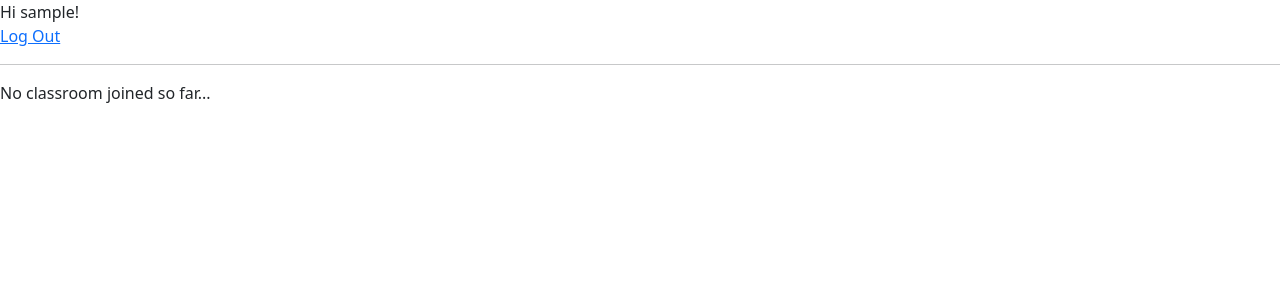
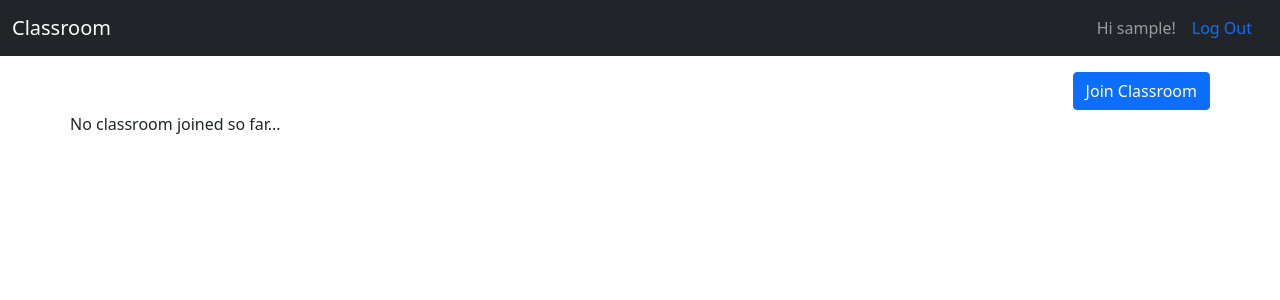
Before and after one commit to DireWolf707/Online-Classroom, a Django app: page / in a window 1280 px wide. Shown: the top 300 px of the page. Run offline with Django 3.2, Linux system fonts and the light colour scheme; the visitor is signed in with stand-in values (Sample User, id 1); data that the repository does not hold is empty; some libraries are stand-ins or nearby versions.

Commit message:
added message framework and classroom join/create functionality

```diff
--- /dev/null
+++ b/classroom/forms.py
@@ -0,0 +1,14 @@
+from django import forms
+from .models import Classroom
+#from django.core.exceptions import ValidationError
+#from django.core import validators
+
+
+class CreateClassForm(forms.ModelForm):
+    class Meta:
+        model = Classroom
+        fields = ('name',)
+
+
+class JoinClassForm(forms.Form):
+    code = forms.CharField(max_length=10, min_length=10)
--- a/classroom/urls.py
+++ b/classroom/urls.py
@@ -1,6 +1,8 @@
 from django.urls import path
-from .views import HomeView
+from .views import HomeView, CreateClassView, JoinClassView
 
 urlpatterns = [
-    path("", HomeView.as_view(), name='home')
+    path("", HomeView.as_view(), name='home'),
+    path("create_class/", CreateClassView.as_view(), name='create_class'),
+    path("join_class/", JoinClassView.as_view(), name='join_class'),
 ]
--- a/classroom/views.py
+++ b/classroom/views.py
@@ -1,7 +1,9 @@
-from django.shortcuts import render
+from django.shortcuts import render, redirect
 from django.views import View
-from django.contrib.auth.mixins import LoginRequiredMixin
+from django.contrib.auth.mixins import LoginRequiredMixin, UserPassesTestMixin
+from django.contrib import messages
 from .models import Classroom
+from .forms import CreateClassForm, JoinClassForm
 
 
 class HomeView(LoginRequiredMixin, View):
@@ -9,8 +11,57 @@ class HomeView(LoginRequiredMixin, View):
         user = self.request.user
         if user.is_teacher:
             classrooms = user.classrooms.all()
+            form = CreateClassForm()
         else:
             classrooms = Classroom.objects.filter(
                 students__in=[self.request.user]
             )
-        return render(request, 'home.html', {'classrooms': classrooms})
+            form = JoinClassForm()
+        return render(request, 'home.html', {'classrooms': classrooms, 'form': form})
+
+
+class CreateClassView(LoginRequiredMixin, UserPassesTestMixin, View):
+    def post(self, request, *args, **kwargs):
+        form = CreateClassForm(data=self.request.POST)
+        if form.is_valid():
+            return self.form_valid(form)
+        return self.form_invalid(form)
+
+    def form_valid(self, form):
+        form.instance.teacher = self.request.user
+        form.save()
+        messages.info(self.request, 'Classroom Created!')
+        return redirect('home')
+
+    def form_invalid(self, form):
+        messages.warning(
+            self.request, 'Some Error Occured: Classroom Not Created!')
+        return redirect('home')
+
+    def test_func(self):
+        return self.request.user.is_teacher
+
+
+class JoinClassView(LoginRequiredMixin, UserPassesTestMixin, View):
+    def post(self, request, *args, **kwargs):
+        form = JoinClassForm(data=self.request.POST)
+        if form.is_valid():
+            return self.form_valid(form)
+        return self.form_invalid(form)
+
+    def form_valid(self, form):
+        classroom = Classroom.objects.filter(code=form.cleaned_data['code'])
+        if classroom.exists():
+            classroom.first().students.add(self.request.user)
+            messages.info(self.request, 'Classroom Joined!')
+            return redirect('home')
+        messages.info(self.request, 'Classroom Not Found!')
+        return redirect('home')
+
+    def form_invalid(self, form):
+        messages.warning(
+            self.request, 'Some Error Occured: Classroom Not Joined!')
+        return redirect('home')
+
+    def test_func(self):
+        return not self.request.user.is_teacher
--- a/templates/base.html
+++ b/templates/base.html
@@ -1,15 +1,58 @@
 <!doctype html>
 <html lang="en">
+
 <head>
   <!-- Required meta tags -->
   <meta charset="utf-8">
   <meta name="viewport" content="width=device-width, initial-scale=1">
   <!-- Bootstrap CSS -->
-    <link href="https://cdn.jsdelivr.net/npm/bootstrap@5.1.0/dist/css/bootstrap.min.css" rel="stylesheet" integrity="sha384-KyZXEAg3QhqLMpG8r+8fhAXLRk2vvoC2f3B09zVXn8CA5QIVfZOJ3BCsw2P0p/We" crossorigin="anonymous">
+  <script src="https://unpkg.com/htmx.org@1.5.0"></script>
+  <link href="https://cdn.jsdelivr.net/npm/bootstrap@5.1.0/dist/css/bootstrap.min.css" rel="stylesheet"
+    integrity="sha384-KyZXEAg3QhqLMpG8r+8fhAXLRk2vvoC2f3B09zVXn8CA5QIVfZOJ3BCsw2P0p/We" crossorigin="anonymous">
   <title>{% block title %}{% endblock title %}</title>
 </head>
+
 <body>
+
+  <nav class="navbar navbar-expand-lg navbar-dark bg-dark mb-3">
+    <div class="container-fluid">
+      <a class="navbar-brand">Classroom</a>
+      <button class="navbar-toggler" type="button" data-bs-toggle="collapse" data-bs-target="#navbarText"
+        aria-controls="navbarText" aria-expanded="false" aria-label="Toggle navigation">
+        <span class="navbar-toggler-icon"></span>
+      </button>
+      <div class="collapse navbar-collapse" id="navbarText">
+        <ul class="navbar-nav me-auto mb-2 mb-lg-0">
+        </ul>
+        {% if user.is_authenticated %}
+        <span class="navbar-text">
+          Hi {{ user.username }}!
+        </span>
+        <a class="nav-link" href="{% url 'logout' %}">Log Out</a>
+        {% else %}
+        <a class="nav-link" href="{% url 'login' %}">Log In</a>
+        <a class="nav-link" href="{% url 'signup' %}">Sign Up</a>
+        {% endif %}
+      </div>
+    </div>
+  </nav>
+  <div class="container position-relative">
+
+    {% if messages %}
+    {% for message in messages %}
+    <div class="alert alert-{{ message.tags }} alert-dismissible fade show fixed-bottom" role="alert">
+      {{ message }}
+      <button type="button" class="btn-close" data-bs-dismiss="alert" aria-label="Close"></button>
+    </div>
+    {% endfor %}
+    {% endif %}
+
     {% block content %}
     {% endblock content %}
+  </div>
+  <script src="https://cdn.jsdelivr.net/npm/bootstrap@5.0.2/dist/js/bootstrap.min.js"
+    integrity="sha384-cVKIPhGWiC2Al4u+LWgxfKTRIcfu0JTxR+EQDz/bgldoEyl4H0zUF0QKbrJ0EcQF"
+    crossorigin="anonymous"></script>
 </body>
+
 </html>
--- a/templates/home.html
+++ b/templates/home.html
@@ -1,17 +1,49 @@
 {% extends 'base.html' %}
-
+{% load crispy_forms_tags %}
 {% block title %}Home{% endblock title %}
 {% block content %}
-{% if user.is_authenticated %}
-  Hi {{ user.username }}!
-  <p><a href="{% url 'logout' %}">Log Out</a></p>
-  <hr>
-  {% for classroom in classrooms %}
-  {{classroom.name}}
-  {% empty %}No classroom joined so far...{% endfor %}
+
+{% if user.is_teacher %}
+<button type="button" class="btn btn-primary position-absolute top-0 end-0" data-bs-toggle="modal"
+  data-bs-target="#myModal">
+  Create Classroom
+</button>
 {% else %}
-  <p>You are not logged in</p>
-  <a href="{% url 'login' %}">Log In</a> |
-  <a href="{% url 'signup' %}">Sign Up</a>
-  {% endif %}
+<button type="button" class="btn btn-primary position-absolute top-0 end-0" data-bs-toggle="modal" data-bs-target="#myModal">
+  Join Classroom
+</button>
+{% endif %}
+<br><br>
+
+<div class="row gy-2 mb-3">
+{% for classroom in classrooms %}
+<div class="col-4"><div class="card text-center">
+  <div class="card-body">
+    <h5 class="card-title">{{classroom.name}}</h5>
+    {% if user.is_teacher %}Code:<p class="card-text">{{classroom.code}}</p>{% else %}Teacher:<p class="card-text">{{classroom.teacher}}</p>{% endif %}
+    <a href="#" class="btn btn-primary">Enter Classroom</a>
+  </div>
+</div></div>
+{% empty %}{% if user.is_teacher %}No classroom created so far... {% else %}No classroom joined so far...{% endif %}{% endfor %}</div>
+
+
+<!-- Modal -->
+<div class="modal fade" id="myModal" tabindex="-1" aria-labelledby="myModalLabel" aria-hidden="true">
+  <div class="modal-dialog">
+    <div class="modal-content">
+      <div class="modal-header">
+        <h5 class="modal-title" id="myModalLabel">Modal title</h5>
+        <button type="button" class="btn-close" data-bs-dismiss="modal" aria-label="Close"></button>
+      </div>
+      <div class="modal-body">
+        <form method='POST' action='{% if user.is_teacher %}{% url "create_class" %}{% else %}{% url "join_class" %}
+        {% endif %}'>
+          {% csrf_token %}
+          {{form|crispy}}
+          <button type="submit" class="btn btn-primary mt-2">Create</button>
+        </form>
+      </div>
+    </div>
+  </div>
+</div>
 {% endblock content %}
```
Lines whose indentation alone changed are shown as unchanged.
